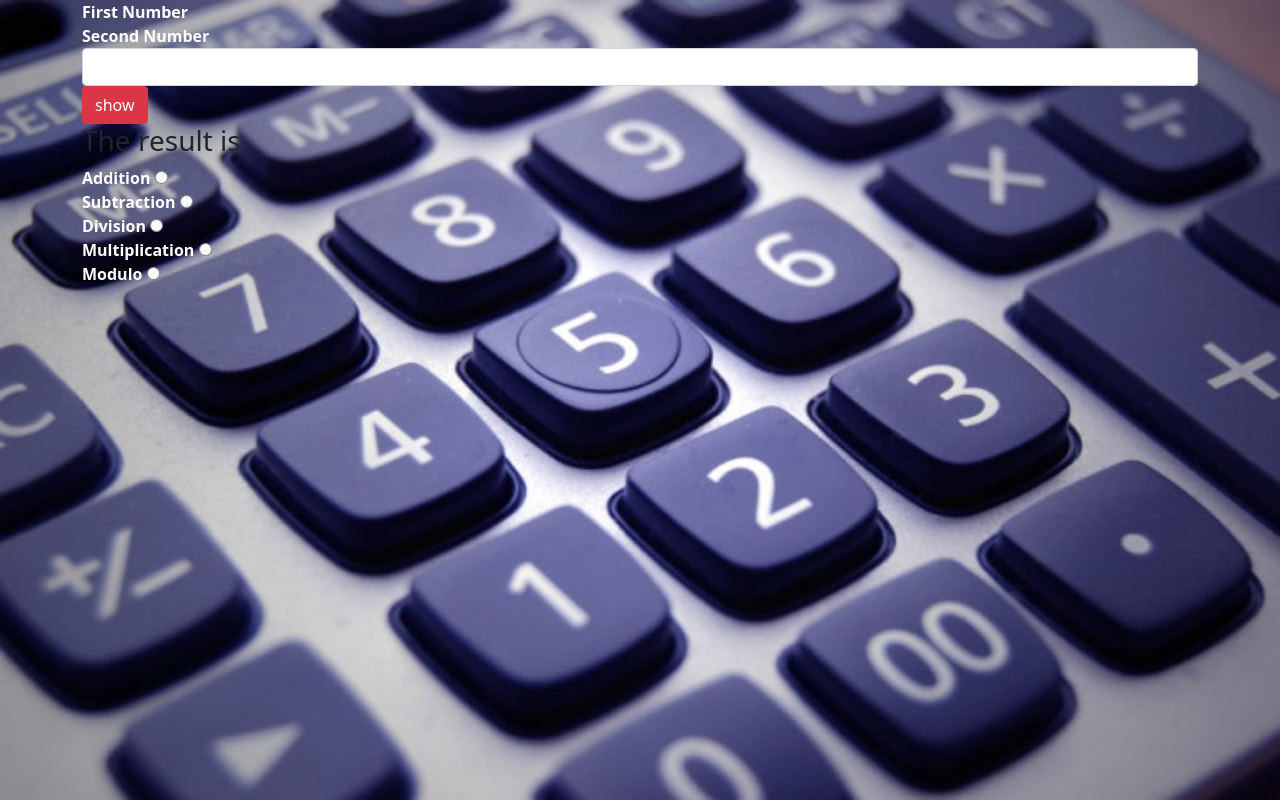
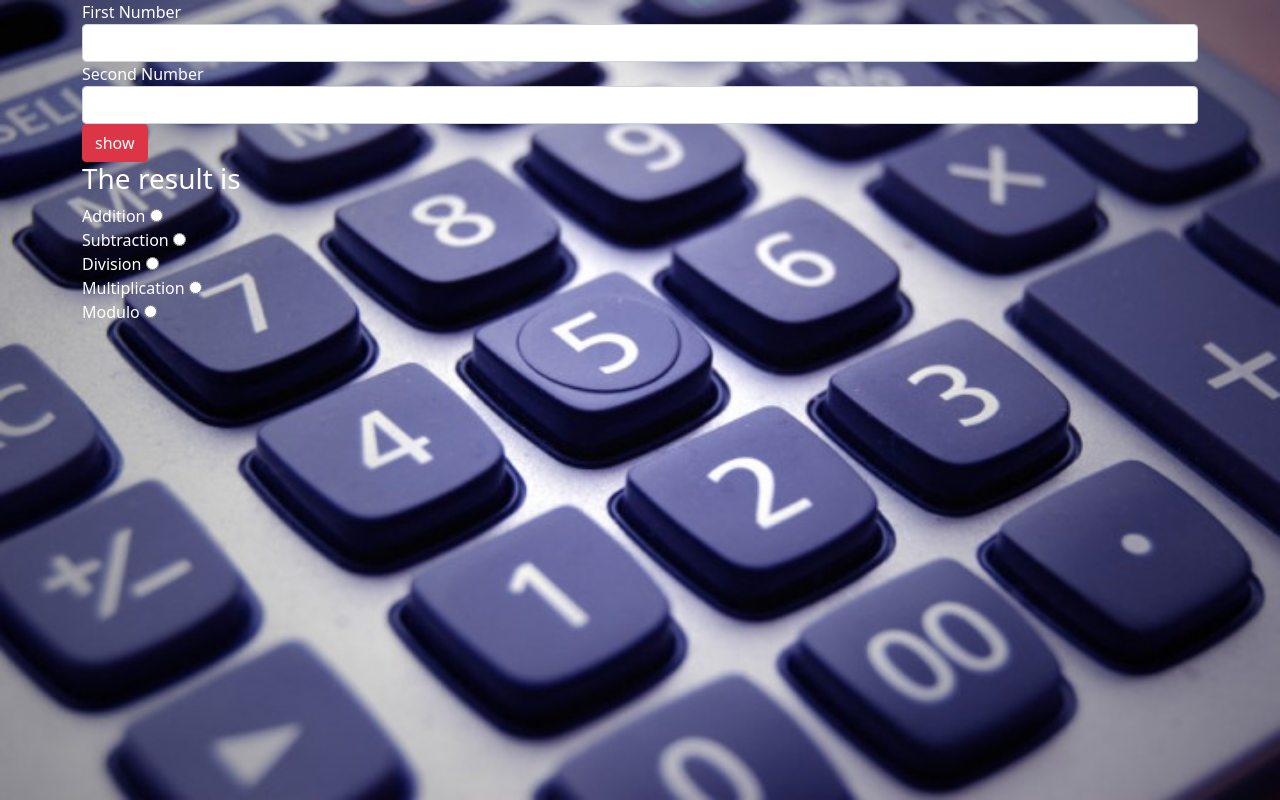
Before and after one commit to Basitog/calculator, a plain HTML site: page index.html in a window 1280 px wide. Drawn offline with Linux system fonts and the light colour scheme.

Commit message:
added color2

```diff
--- a/css/styles.css
+++ b/css/styles.css
@@ -5,9 +5,9 @@ body{
 
 label{
     color: white;
-    font-weight: bolder;
+    /* font-weight: bolder; */
 }
 
 h3{
-    /* color: white; */
+    color: white;
 }
--- a/index.html
+++ b/index.html
@@ -15,7 +15,7 @@
         <form id="calculator">
             <div class="form-group">
                 <label for="num1">First Number</label>
-                <!-- <input type="text" id="first" class="form-control"> -->
+                <input type="text" id="first" class="form-control">
             </div>
 
             <div class="form-group" >
```
